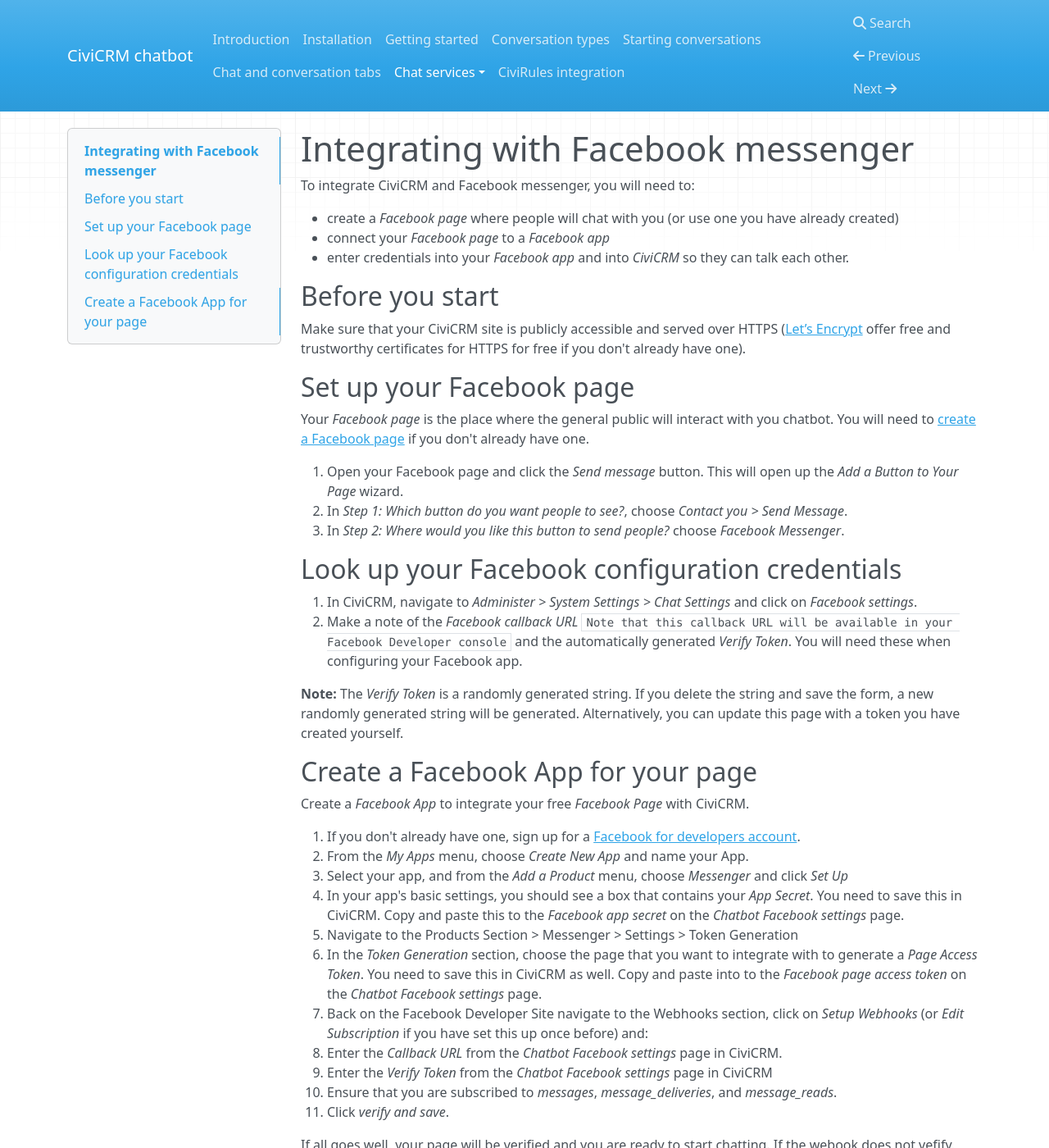
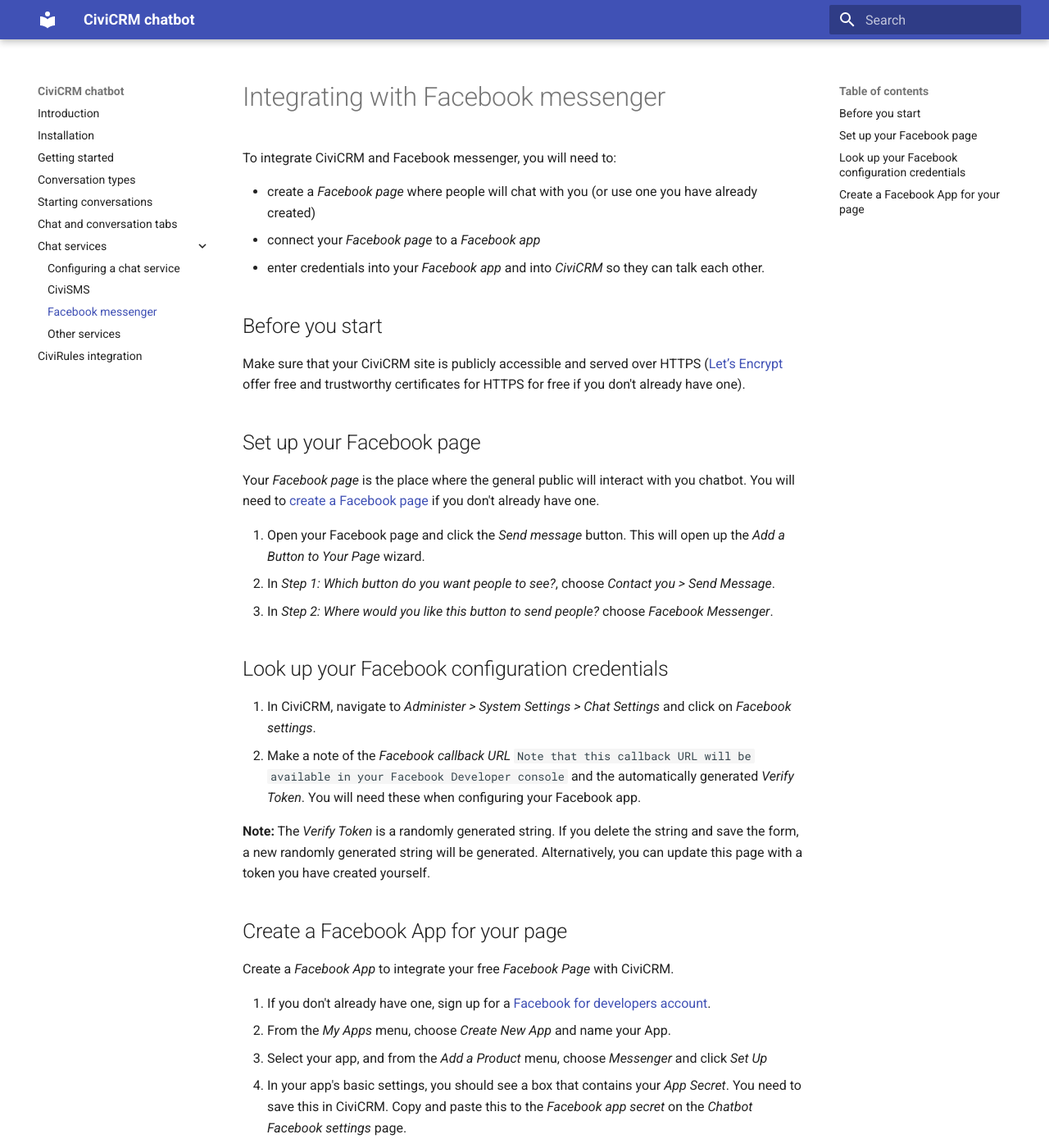
Before and after one commit to 3sd/civicrm-chatbot, an MkDocs documentation site: the page built from docs/service/facebook.md, in a window 1280 px wide and 1400 px high. Shown: the whole window at 82% size. Built offline with MkDocs 1.6.1 and Material for MkDocs 9.7.7, drawn with Linux system fonts in a browser that asks for light colours; nearby versions of some CDN libraries; old or Windows-style settings are respelled for this version of MkDocs; some of the changed text lies outside the part shown.

Commit message:
Update mkdocs.yml

```diff
--- a/mkdocs.yml
+++ b/mkdocs.yml
@@ -1,4 +1,6 @@
 site_name: CiviCRM chatbot
+site_description: A CiviCRM extension to provide an interface to common chat platforms.
+theme: material
 pages:
   - Introduction: index.md
   - Installation: installation.md
```
